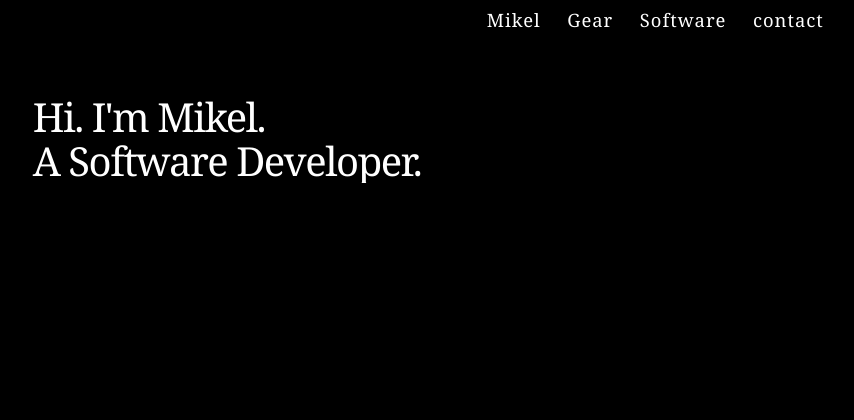
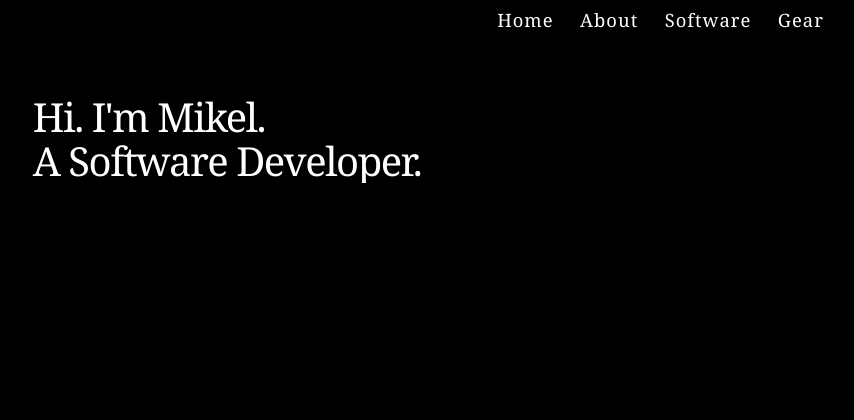
Before and after one commit to MikelGV/Personal-Website, a Flask app: page / in a window 1280 px wide. Shown: the top 420 px of the page, without its empty margins (413-1267 px from the left). Run offline with Flask 2, Linux system fonts and the light colour scheme.

Commit message:
header redesigned

```diff
--- a/src/flaskr/templates/snippets/header.html
+++ b/src/flaskr/templates/snippets/header.html
@@ -1,18 +1,9 @@
-<header class="s-nav">
-    <nav class="c-nav">
-        <ul class="c-nav-list c-nav-list--info o-flexy o-flexy--top">
-            <li class="c-nav-list__item o-flexy__item">
-                <a class="c-nav-list__link" href="/">Mikel</a>
-            </li>
-            <li class="c-nav-list__item o-flexy__item c-nav-list__item--gear">
-                <a class="c-nav-list__link" href="/gear">Gear</a>
-            </li>
-            <li class="c-nav-list__item o-flexy__item c-nav-list__item--software">
-                <a href="/software" class="c-nav-list__link">Software</a>
-            </li>
-            <li class="c-nav-list__item o-flexy__item c-nav-list__item--contact">
-                <a href="/contact" class="c-nav-list__link">contact</a>
-            </li>
-        </ul>
-    </nav>
-</header>
+<nav>
+  <div class="nav-bg"></div>
+  <ul>
+    <li><a href="">Home</a></li>
+    <li><a href="">About</a></li>
+    <li><a href="">Software</a></li>
+    <li><a href="">Gear</a></li>
+  </ul>
+</nav>
```
